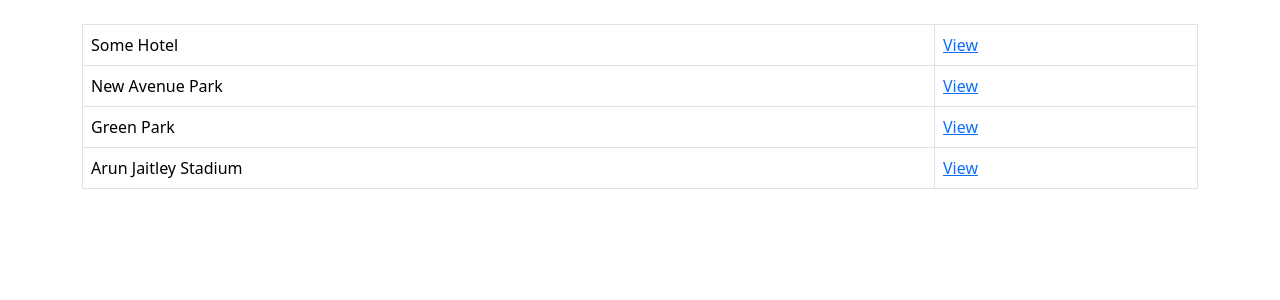
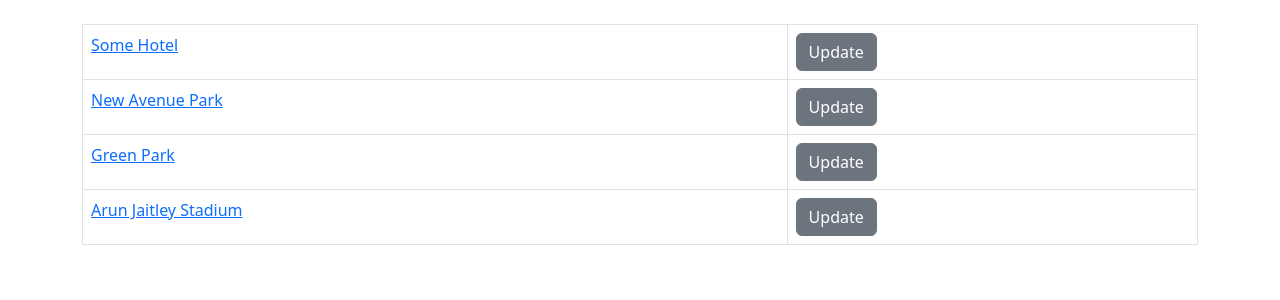
Before and after one commit to anuj2110/django-events-app, a Django app: page /list_venues in a window 1280 px wide. Shown: the part 56-356 px from the top of the page. Run offline with Django 4.2, Linux system fonts and the light colour scheme; data comes from the database, SQL or seed files in the repository; both versions use the stored data as it was after the commit.

Commit message:
added update functionality for venue

```diff
--- a/events/templates/events/list-venues.html
+++ b/events/templates/events/list-venues.html
@@ -5,8 +5,8 @@
 <table class="table table-hover table-bordered">
     {% for venue in venues %}
     <tr>
-        <td>{{venue.name}}</td>
-        <td><a href="{% url 'show-venue' venue.id %}">View</a></td>
+        <td><a href="{% url 'show-venue' venue.id%}">{{venue.name}}</a></td>
+        <td><a href="{% url 'update-venue' venue.id %}" class="btn btn-secondary">Update</a></td>
     </tr>
     {% endfor %}
   </table>
--- a/events/urls.py
+++ b/events/urls.py
@@ -7,5 +7,6 @@ urlpatterns = [
     path('add_venue',views.add_venue,name='add-venue'),
     path('list_venues',views.list_venues,name='list-venues'),
     path('show_venue/<venue_id>',views.show_venue,name='show-venue'),
-    path('search_venues',views.search_venues,name='search-venues')
+    path('search_venues',views.search_venues,name='search-venues'),
+    path('update_venue/<venue_id>',views.update_venue,name='update-venue')
 ]
--- a/events/views.py
+++ b/events/views.py
@@ -1,4 +1,4 @@
-from django.shortcuts import render
+from django.shortcuts import render,redirect
 import calendar
 from calendar import HTMLCalendar
 from datetime import datetime
@@ -6,6 +6,14 @@ from .models import Events,Venue
 from .forms import VenueForm
 from django.http import HttpResponseRedirect
 # Create your views here.
+
+def update_venue(request,venue_id):
+    venue = Venue.objects.get(pk = venue_id)
+    form = VenueForm(request.POST or None,instance=venue)
+    if form.is_valid():
+        form.save()
+        return redirect('list-venues')
+    return render(request,'events/update-venue.html',{'form':form})
 
 def search_venues(request):
     if request.method=='POST':
@@ -15,12 +23,15 @@ def search_venues(request):
         return render(request,'events/search-venues.html',{'searched':searched,'venues':venues})
     else:
         return render(request,'events/search-venues.html',{})
+
 def show_venue(request,venue_id):
     venue = Venue.objects.get(id = venue_id)
     return render(request,'events/show-venue.html',{'venue':venue})
+
 def list_venues(request):
     venues = Venue.objects.all()
     return render(request,'events/list-venues.html',{'venues':venues})
+
 def add_venue(request):
     submitted = False
     if request.method=='POST':
@@ -34,9 +45,11 @@ def add_venue(request):
             submitted = True
 
     return render(request,'events/add_venue.html',{'form':form,'submitted':submitted})
+
 def list_events(request):
     events_list = Events.objects.all()
     return render(request,'events/list-events.html',{'events_list':events_list})
+
 def home(request, year = datetime.now().year, month = datetime.now().strftime('%B')):
     month_number = int(list(calendar.month_name).index(month.capitalize()))
     cal = HTMLCalendar().formatmonth(year,month_number)
```
Also changed, not shown: events/templates/events/update-venue.html (added, +11 -0 lines), db.sqlite3.
